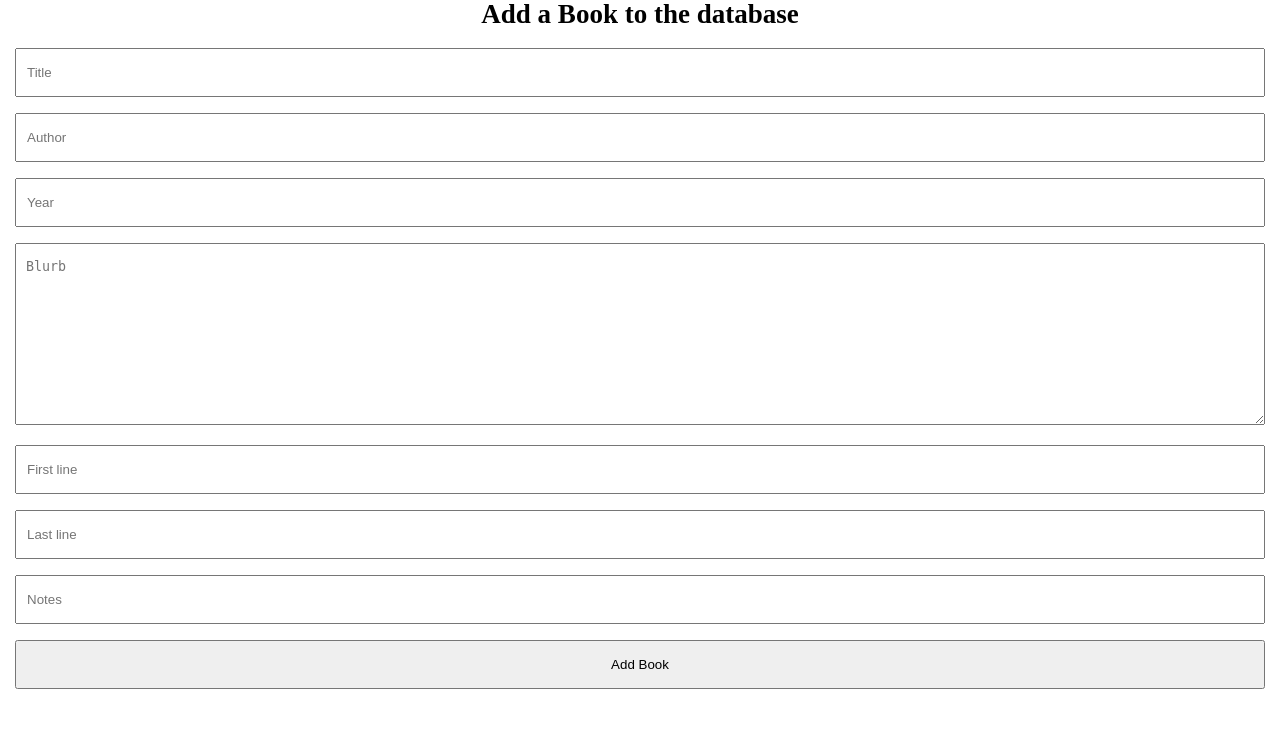
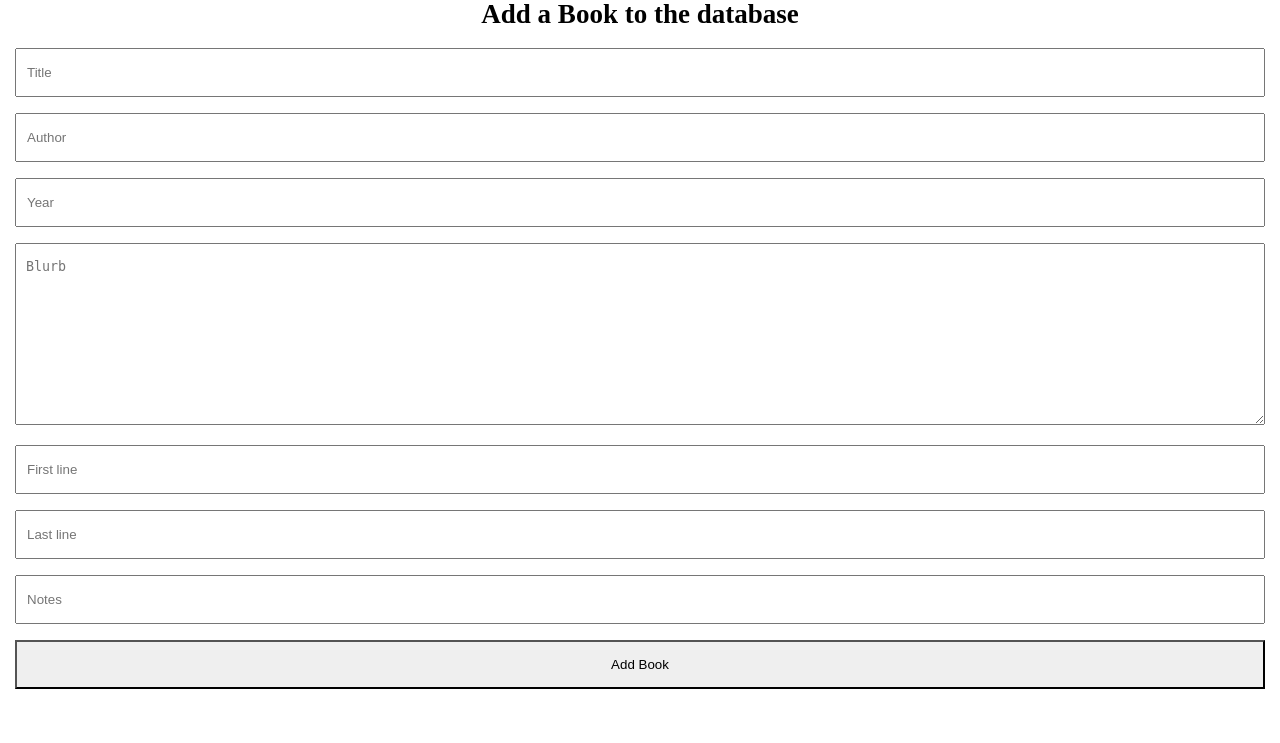
Before and after one commit to danjcooper/book-input, a Django app: page /add-a-book/ in a window 1280 px wide. Shown: the part 57-800 px from the top of the page. Run offline with Django 3.2, Linux system fonts and the light colour scheme.

Commit message:
Add button fix

```diff
--- a/book_game/book_input/static/css/forms.styles.css
+++ b/book_game/book_input/static/css/forms.styles.css
@@ -20,6 +20,7 @@ button {
 
     width: 100%;
     padding: 15px 10px;
+    -webkit-appearance: none;
 }
 
 h1 {
```
